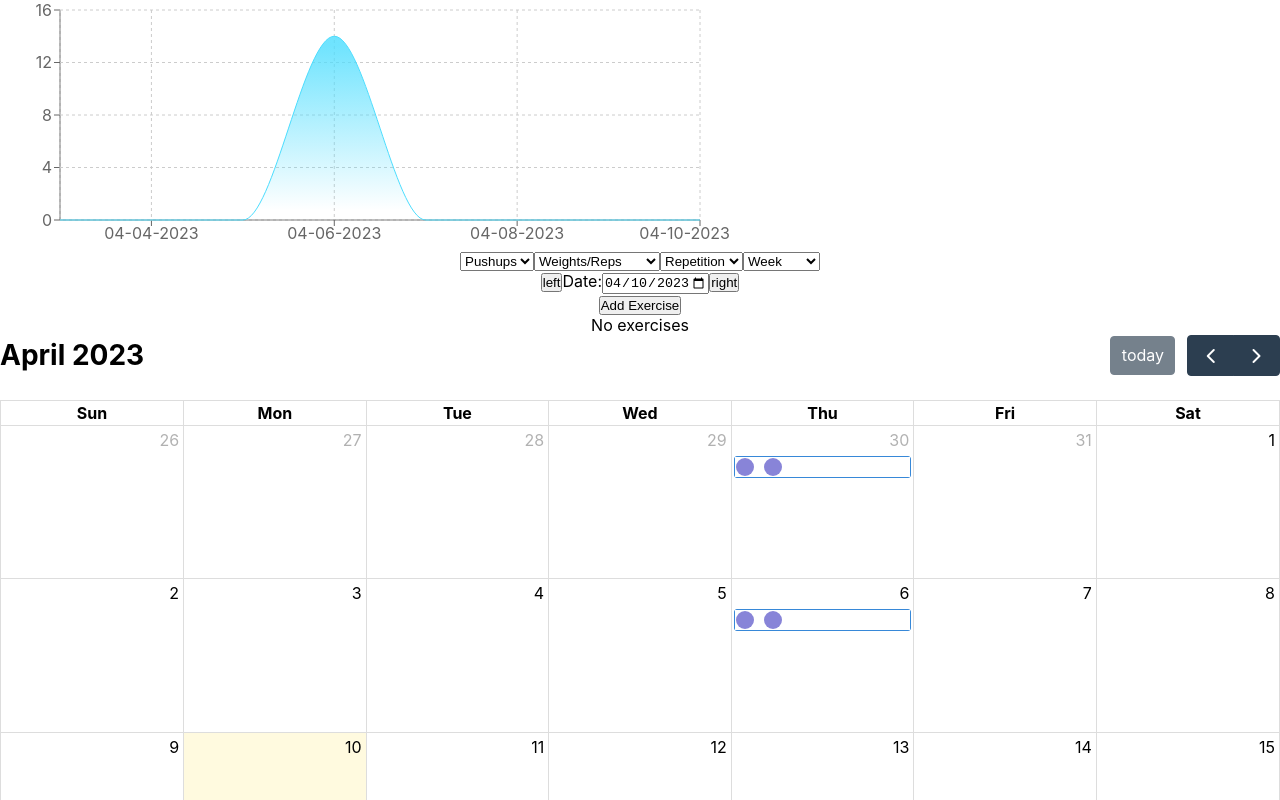
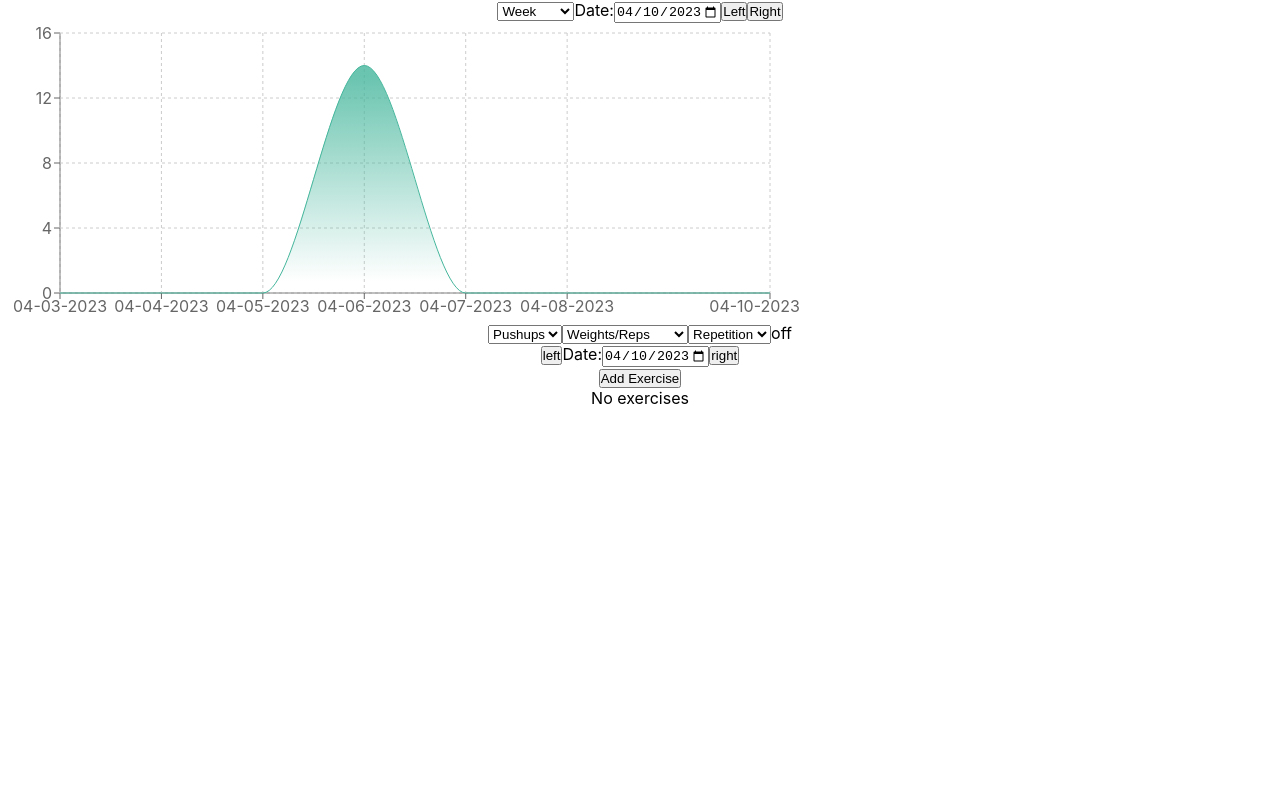
Before and after one commit to jordanowens1125/Evo-Fitness-App, a React (Create React App) app in the folder client/: page / in a window 1280 px wide. Shown: the top 800 px of the page. Built offline with nearby package versions, Linux system fonts and the light colour scheme.

Commit message:
Retracted the calendar section and will think of a different implementation. Also upgraded the byDya.jsx file to be more dynamic in user interaction by allowing date of reference to be changed allowing for date range to be more flexible

```diff
--- a/client/src/App.jsx
+++ b/client/src/App.jsx
@@ -35,7 +35,7 @@ function App() {
       <DataContext.Provider value={{ data, setData }}>
         <ByDay />
         <DailyWorkoutLog />
-        <Calendar />
+        {/* <Calendar /> */}
         {/* <AllWorkouts/> */}
       </DataContext.Provider>
     </div>
--- a/client/src/data/colors.js
+++ b/client/src/data/colors.js
@@ -3,6 +3,9 @@ export const colors = [
   "#fe68ce", //pink
   "#4cddfe", //blue
   "#8266cf", //purple
+  "#45B69C",
+  "#28C2FF",
+  "#3066BE",
   // "red",
   // "green",
   // "blue",
--- a/client/src/data/exerciseCategories.js
+++ b/client/src/data/exerciseCategories.js
@@ -1,6 +1,11 @@
+const Weight = 'Weight'
+const Distance = 'Distance'
+const Time = 'Time'
+const Repetition= 'Repetition'
+
 const kindsOfExercises = {
   "Weights/Reps": {
-    details: ["Repetition", "Weight"],
+    details: [Repetition, Weight],
     exercises: ["Pushups", "Pullups"],
     units: "Pounds",
     defaultSets: {
@@ -9,9 +14,8 @@ const kindsOfExercises = {
     },
   },
   "Distance/Time": {
-    details: ["Distance", "Time", "Average Distance Over Time"],
-    etc:[],
-
+    details: [Distance, Time, ],
+    etc:["Average Distance Over Time"],
     exercises: ["Jog"],
     units: "Miles",
     defaultSets: {
@@ -20,7 +24,7 @@ const kindsOfExercises = {
     },
   },
   Time: {
-    details: ["Time"],
+    details: [Time],
     exercises: [],
     // defaultSets: {
     //   Repetition: [1],
@@ -28,7 +32,7 @@ const kindsOfExercises = {
     // }
   },
   "Weights/Distance": {
-    details: [],
+    details: [Weight, Distance],
     exercises: [],
     // defaultSets: {
     //   Repetition: [1],
@@ -36,7 +40,7 @@ const kindsOfExercises = {
     // }
   },
   "Reps/Distance": {
-    details: [],
+    details: [Repetition, Distance],
     exercises: [],
     // defaultSets: {
     //   Repetition: [1],
@@ -44,19 +48,19 @@ const kindsOfExercises = {
     // }
   },
   "Reps/Time": {
-    details: [],
+    details: [Repetition,Time],
     exercises: [],
   },
   Weight: {
-    details: [],
+    details: [Weight],
     exercises: [],
   },
   Reps: {
-    details: [],
+    details: [Repetition],
     exercises: [],
   },
   Distance: {
-    details: [],
+    details: [Distance],
     exercises: [],
   },
 };
@@ -64,7 +68,8 @@ const kindsOfExercises = {
 let exercises = []
 
 Object.keys(kindsOfExercises).forEach(function (key) {
-  const exerciseObjects = kindsOfExercises[key].exercises.map((exercise) => {
+  if (kindsOfExercises[key].exercises.length > 0) {
+    const exerciseObjects = kindsOfExercises[key].exercises.map((exercise) => {
     return {
       name: exercise,
       kind: key,
@@ -72,6 +77,7 @@ Object.keys(kindsOfExercises).forEach(function (key) {
     };
   });
   exercises = [...exercises, ...exerciseObjects];
+  }
 });
 
 module.exports = {kindsOfExercises, exercises}
--- a/client/src/pages/ByDay.jsx
+++ b/client/src/pages/ByDay.jsx
@@ -10,12 +10,11 @@ import {
 import {kindsOfExercises} from "../data/exerciseCategories";
 import {
   convertMMDDYYYYtoDateFormat,
-  getDateOfOneMonthPrior,
-  getDateOneYearPrior,
-  getDateSixMonthsPrior,
+  convertYYYYMMDDtoDate,
   getDatesForRange,
+  getFutureDate,
+  getPriorDate,
 } from "../utils/dateFunctions";
-import { daysPriorOptions } from "../data/timeData";
 import DateRangeDropDown from "../Components/ByDay/DateRangeDropDown";
 import ExerciseDropDown from "../Components/ByDay/ExerciseDropDown";
 import { DataContext } from "../Context/Context";
@@ -97,10 +96,12 @@ const filterDataByRange = (data, dateRange) => {
 };
 
 const ByDay = () => {
-  const [currentDate, setCurrentDate] = useState(new Date());
+
+  const [date, setDate] = useState(new Date());
+  const [dynamicMode, setDynamicMode] = useState(false)
   const [daysPrior, setDaysPrior] = useState(7);
-  const priorDate = new Date(
-    new Date().setDate(currentDate.getDate() - daysPrior)
+  const [priorDate,setPriorDate] = useState(new Date(
+    new Date().setDate(date.getDate() - daysPrior))
   );
   const [exercise, setExercise] = useState(
     kindsOfExercises["Weights/Reps"]["exercises"][0]
@@ -109,7 +110,7 @@ const ByDay = () => {
   const [kind, setKind] = useState("Weights/Reps");
   const [details, setDetails] = useState(kindsOfExercises[kind]["details"][0]);
   const [dateRange, setDateRange] = useState(
-    getDatesForRange(priorDate, currentDate)
+    getDatesForRange(priorDate, date)
   );
   const context = useContext(DataContext)
   const data = context.data
@@ -121,6 +122,37 @@ const ByDay = () => {
     exercise,
     details
   )
+
+  const setDateToToday = () => {
+    const newDate = new Date()
+    setDate(newDate);
+    const newPriorDate = getPriorDate(newDate, daysPrior);
+    setPriorDate(newPriorDate);
+    setDateRange(getDatesForRange(newPriorDate, newDate));
+  }
+
+  const jumpToDate = (e) => {
+    const newDate = convertYYYYMMDDtoDate(e.currentTarget.value)
+    setDate(newDate)
+    const newPriorDate = getPriorDate(newDate, daysPrior)
+    setPriorDate(newPriorDate)
+    setDateRange(getDatesForRange(newPriorDate, newDate));
+  }
+
+  const testLeft = () => {
+    setDate(priorDate)
+    const newPriorDate = getPriorDate(priorDate, daysPrior)
+    setPriorDate(newPriorDate)
+    setDateRange(getDatesForRange(newPriorDate, priorDate));
+  }
+
+  const testRight = () => {
+    const futureDate = getFutureDate(date, daysPrior)
+    setDate(futureDate);
+    const newPriorDate = getPriorDate(futureDate, daysPrior);
+    setPriorDate(newPriorDate);
+    setDateRange(getDatesForRange(newPriorDate, futureDate));
+  }
 
   const handleKindChange = (e) => {
     setKind(e.currentTarget.value);
@@ -135,27 +167,10 @@ const ByDay = () => {
   }
 
   const handleRangeChange = (e) => {
-    setDaysPrior(e.currentTarget.value);
-    let newPriorDate = new Date();
-
-    switch (e.currentTarget.value) {
-      case daysPriorOptions[0]: //Week
-        newPriorDate.setDate(newPriorDate.getDate() - 7);
-        break;
-      case daysPriorOptions[1]: //Month
-        newPriorDate = getDateOfOneMonthPrior(newPriorDate);
-        break;
-      case daysPriorOptions[2]: //6 Months
-        newPriorDate = getDateSixMonthsPrior(newPriorDate);
-        break;
-      case daysPriorOptions[3]: //Year
-        newPriorDate = getDateOneYearPrior(newPriorDate);
-        break;
-      default:
-        newPriorDate.setDate(newPriorDate.getDate() - 7);
-    }
-
-    setDateRange(getDatesForRange(newPriorDate, new Date()));
+    const newPriorDate = getPriorDate(date, e.currentTarget.value)
+    setDaysPrior(e.currentTarget.value)
+    setPriorDate(newPriorDate);
+    setDateRange(getDatesForRange(newPriorDate, date));
   };
 
   const KindOfExerciseDropDown = ({ kind }) => {
@@ -196,9 +211,33 @@ const ByDay = () => {
   };
   return (
     <>
+      <DateRangeDropDown
+        daysPrior={daysPrior}
+        handleRangeChange={handleRangeChange}
+      />
+      <label htmlFor="Date">Date:</label>
+      <input
+        type="date"
+        id="start"
+        name="Date"
+        value={date.toISOString().slice(0, 10)}
+        min="2022-04-01"
+        max="2040-12-31"
+        onChange={jumpToDate}
+      ></input>
+
+      {date.getDate() === new Date().getDate() ? (
+        <></>
+      ) : (
+        <>
+          <button onClick={setDateToToday}>Set end date as today</button>
+        </>
+      )}
+      <button onClick={testLeft}>Left</button>
+      <button onClick={testRight}>Right</button>
       <AreaChart
-        width={730}
-        height={250}
+        width={800}
+        height={300}
         data={filledData}
         margin={{ top: 10, right: 30, left: 0, bottom: 0 }}
       >
@@ -235,11 +274,8 @@ const ByDay = () => {
       />
       <KindOfExerciseDropDown kind={kind} />
       <DetailsDropDown details={details} setDetails={setDetails} />
-      <DateRangeDropDown
-        daysPrior={daysPrior}
-        handleRangeChange={handleRangeChange}
-      />
-      {/* <button onClick={addExercise}>submit</button> */}
+
+      {dynamicMode ? <>on</> : <>off</>}
     </>
   );
 };
--- a/client/src/pages/Calendar.jsx
+++ b/client/src/pages/Calendar.jsx
@@ -1,31 +1,69 @@
 import React, { useState, useContext, useEffect } from "react";
-import FullCalendar from '@fullcalendar/react' // must go before plugins
-import dayGridPlugin from '@fullcalendar/daygrid' // a plugin!
-import interactionPlugin from "@fullcalendar/interaction" // needed for dayClick
+import FullCalendar from "@fullcalendar/react"; // must go before plugins
+import dayGridPlugin from "@fullcalendar/daygrid"; // a plugin!
+import interactionPlugin from "@fullcalendar/interaction"; // needed for dayClick
+import multiMonthPlugin from "@fullcalendar/multimonth";
 import { DataContext } from "../Context/Context";
-import { convertMMDDYYYYtoYYYYMMDD } from "../utils/dateFunctions";
-// import { generateRandomColor } from "../data/colors";
+import {
+  convertDateToMMDDYYYYFormat,
+  convertMMDDYYYYtoYYYYMMDD,
+  sortObjectsWithDatePropertyInMMDDYYYY,
+} from "../utils/dateFunctions";
 
-const test = (exercise) => {
-  console.log(exercise);
+const CalendarDisplay = () => {
+  const context = useContext(DataContext);
+  const data = context.data;
+  const setData = context.setData;
+  const [copiedExercises, setCopiedExercises] = useState([]);
+  const [currentDay, setCurrentDay] = useState({
+    date: "",
+    exercises: [],
+  });
+  const [showCurrentDay, setShowCurrentDay] = useState(false);
+
+  const handleDateClick = (e) => {
+    const [year, month, day] = e.dateStr.split('-')
+    const date = `${month}-${day}-${year}`
+    pasteExercises(date)
   }
 
+  const handleDateClickForFilledDay = (date) => {
+    const formattedDate = convertDateToMMDDYYYYFormat(date)
+    pasteExercises(formattedDate)
+  }
+
+  useEffect(() => {
+
+  },[data])
   function renderEventContent(eventInfo) {
+    const date = eventInfo.event._instance.range.start;
+    const exercisesForDay = eventInfo.event._def.extendedProps.exercises;
     return (
       <>
-      <div style={{ display: "flex", gap:'10px', backgroundColor:'white', border: 'white 1px solid', height:'20px'}}>
-        {eventInfo.event._def.extendedProps.exercises.map((exercise) => {
+        <div
+          style={{
+            display: "flex",
+            gap: "10px",
+            backgroundColor: "white",
+            border: "white 1px solid",
+            height: "20px",
+            overflow: "hidden",
+            justifyContent: "center",
+          }}
+          onClick={(e) => {
+            test(exercisesForDay, date);
+          }}
+        >
+          {exercisesForDay.map((exercise) => {
             return (
               <div
                 key={exercise.name}
                 style={{
-                backgroundColor: exercise.color || "#8884d8", borderRadius: '50%',
-                aspectRatio: '1',
+                  backgroundColor: exercise.color || "#8884d8",
+                  borderRadius: "50%",
+                  aspectRatio: "1",
                 }}
-              onClick={(e)=> {test(exercise)}}
-            >
-
-            </div>
+              ></div>
             );
           })}
         </div>
@@ -33,30 +71,172 @@ function renderEventContent(eventInfo) {
     );
   }
 
-const CalendarDisplay = () => {
-  const context = useContext(DataContext);
-  const data = context.data;
-  useEffect(() => {
-  }, [data])
+  function renderEventContentForPaste(eventInfo) {
+    const date = eventInfo.event._instance.range.start;
+    const exercisesForDay = eventInfo.event._def.extendedProps.exercises;
+    return (
+      <>
+        <div
+          style={{
+            display: "flex",
+            gap: "10px",
+            backgroundColor: "white",
+            border: "white 1px solid",
+            height: "20px",
+            overflow: "hidden",
+            justifyContent: "center",
+          }}
+          onClick={() => {
+            handleDateClickForFilledDay(date);
+          }}
+        >
+          {exercisesForDay.map((exercise) => {
+            return (
+              <div
+                key={exercise.name}
+                style={{
+                  backgroundColor: exercise.color || "#8884d8",
+                  borderRadius: "50%",
+                  aspectRatio: "1",
+                }}
+              ></div>
+            );
+          })}
+        </div>
+      </>
+    );
+  }
 
-  const calendarData = data.map((item ) => {
-    const newItem = structuredClone(item)
-    newItem.date = convertMMDDYYYYtoYYYYMMDD(newItem.date)
+  const addExerciseForDay = (newExercise, date) => {
+    console.log(newExercise);
+    const inputDate =date;
+    const score = 1;
+    //insert exercise for date
+    let count = 0;
+    let updatedData = [...data];
+    for (let i = 0; i < updatedData.length; i++) {
+      if (updatedData[i].date === inputDate) {
+        for (let j = 0; j < updatedData[i].exercises.length; j++) {
+          if (newExercise.name === updatedData[i].exercises[j].name) {
+            count += 1;
+            switch (newExercise.kind) {
+              case "Weights/Reps":
+                updatedData[i].exercises[j].sets.Repetition.push.apply(
+                  updatedData[i].exercises[j].sets.Repetition,
+                  newExercise.sets.Repetition
+                );
+                updatedData[i].exercises[j].sets.Weight.push.apply(
+                  updatedData[i].exercises[j].sets.Weight,
+                  newExercise.sets.Weight
+                );
+                break;
+              case "Distance/Time":
+                updatedData[i].exercises[j].sets.Time.push.apply(
+                  updatedData[i].exercises[j].sets.Time,
+                  newExercise.sets.Time
+                );
+                updatedData[i].exercises[j].sets.Distance.push.apply(
+                  updatedData[i].exercises[j].sets.Distance,
+                  newExercise.sets.Distance
+                );
+                break;
+              default:
+                break;
+            }
+            setCurrentDay(updatedData[i])
+          }
+
+          if (count === 0 && j === updatedData[i].exercises.length - 1) {
+            updatedData[i].exercises.push(newExercise);
+            setCurrentDay(updatedData[i]);
+            count++;
+          }
+        }
+      }
+    }
+
+    if (count === 0) {
+      const newDay = {
+        date: inputDate,
+        score,
+        exercises: [newExercise],
+      }
+      updatedData.push({
+        date: inputDate,
+        score,
+        exercises: [newExercise],
+      });
+      setCurrentDay(newDay);
+      //sort newly added day
+      updatedData = sortObjectsWithDatePropertyInMMDDYYYY(updatedData);
+    }
+    console.log(updatedData);
+    setData(updatedData);
+  };
+
+  const test = (exercises, date) => {
+    const updatedCurrentDay = { ...currentDay };
+    updatedCurrentDay.date = convertDateToMMDDYYYYFormat(date);
+    updatedCurrentDay.exercises = exercises;
+    setCurrentDay(updatedCurrentDay);
+    setShowCurrentDay(true);
+  };
+
+  useEffect(() => {}, [data]);
+
+  const copyExercises = (e) => {
+    setCopiedExercises(currentDay.exercises);
+  }
+
+  const pasteExercises = (date) => {
+    for (let i = 0; i < copiedExercises.length; i++){
+      const copy = structuredClone(copiedExercises[i])
+      addExerciseForDay(copy,date)
+    }
+  }
+
+  const calendarData = data.map((item) => {
+    const newItem = structuredClone(item);
+    newItem.date = convertMMDDYYYYtoYYYYMMDD(newItem.date);
     return newItem;
-  })
+  });
 
-  const handleDateClick = (e) => {
-    console.log(e);
-  }
   return (
+    <>
       <FullCalendar
-      plugins={[dayGridPlugin, interactionPlugin]}
+        plugins={[dayGridPlugin, interactionPlugin, multiMonthPlugin]}
         initialView="dayGridMonth"
         events={calendarData}
         eventContent={renderEventContent}
+      />
+      <div>
+        {/* style={{ position: 'absolute', zIndex: '10', top: '0' }} */}
+        {currentDay.date}
+        {
+          <button onClick={copyExercises}>
+            Copy exercises
+          </button>
+        }
+        {copiedExercises.length > 0 ? (
+          <>
+            <button onClick={pasteExercises}>Paste</button>
+          </>
+        ) : (
+          <></>
+        )}
+        {currentDay.exercises.map((exercise) => {
+          return <div key={exercise.name}>{exercise.name}</div>;
+        })}
+      </div>
+      <FullCalendar
+        plugins={[dayGridPlugin, interactionPlugin, multiMonthPlugin]}
+        initialView="dayGridMonth"
+        events={calendarData}
+        eventContent={renderEventContentForPaste}
         dateClick={handleDateClick}
       />
+    </>
   );
-}
+};
 
-export default CalendarDisplay
+export default CalendarDisplay;
--- a/client/src/pages/DailyWorkoutLog.jsx
+++ b/client/src/pages/DailyWorkoutLog.jsx
@@ -107,6 +107,7 @@ const DailyWorkoutLog = () => {
     }
     setData(updatedData);
   };
+
   const addExerciseForDay = (newExercise) => {
     const inputDate = convertDateToMMDDYYYYFormat(date);
     const score = 1;
@@ -179,8 +180,6 @@ const DailyWorkoutLog = () => {
           onChange={jumpToDate}
         ></input>
         <button onClick={(e) => handleDateChange(1)}>right</button>
-
-
       </div>
 
       {/* Form to add exercises */}
--- a/client/src/utils/dateFunctions.js
+++ b/client/src/utils/dateFunctions.js
@@ -1,3 +1,4 @@
+import { daysPriorOptions } from "../data/timeData";
 
 //format returned is 'MM-DD-YYYY'
 export const getDatesForRange = (start, end) => {
@@ -11,6 +12,48 @@ export const getDatesForRange = (start, end) => {
   }
     return arr;
 }
+
+export const getFutureDate = (date, rangeValue) => {
+  let futureDate = structuredClone(date);
+  switch (rangeValue) {
+    case daysPriorOptions[0]: //Week
+      futureDate.setDate(futureDate.getDate() + 7);
+      break;
+    case daysPriorOptions[1]: //Month
+      futureDate = getDateOfOneMonthLater(futureDate);
+      break;
+    case daysPriorOptions[2]: //6 Months
+      futureDate = getDateSixMonthsLater(futureDate);
+      break;
+    case daysPriorOptions[3]: //Year
+      futureDate = getDateOneYearLater(futureDate);
+      break;
+    default:
+      futureDate.setDate(futureDate.getDate() + 7);
+  }
+  return futureDate;
+};
+
+export const getPriorDate = (date, rangeValue) => {
+  let newPriorDate = structuredClone(date);
+  switch (rangeValue) {
+    case daysPriorOptions[0]: //Week
+      newPriorDate.setDate(newPriorDate.getDate() - 7);
+      break;
+    case daysPriorOptions[1]: //Month
+      newPriorDate = getDateOfOneMonthPrior(newPriorDate);
+      break;
+    case daysPriorOptions[2]: //6 Months
+      newPriorDate = getDateSixMonthsPrior(newPriorDate);
+      break;
+    case daysPriorOptions[3]: //Year
+      newPriorDate = getDateOneYearPrior(newPriorDate);
+      break;
+    default:
+      newPriorDate.setDate(newPriorDate.getDate() - 7);
+  }
+  return newPriorDate;
+};
 
 export const getDateOfOneMonthPrior = (date) => {
   const newDate = new Date(date.getFullYear(), date.getMonth() - 1, date.getDate())
@@ -38,6 +81,36 @@ export const getDateOneYearPrior = (date) => {
   return newDate;
 };
 
+export const getDateOfOneMonthLater = (date) => {
+  const newDate = new Date(
+    date.getFullYear(),
+    date.getMonth() + 1,
+    date.getDate()
+  );
+  if (newDate.getMonth() === date.getMonth()) {
+    return new Date(date.getFullYear(), date.getMonth(), 0);
+  }
+  return newDate;
+};
+
+export const getDateSixMonthsLater = (date) => {
+  const newDate = new Date(
+    date.getFullYear(),
+    date.getMonth() + 6,
+    date.getDate()
+  );
+  return newDate;
+};
+
+export const getDateOneYearLater = (date) => {
+  const newDate = new Date(
+    date.getFullYear() + 1,
+    date.getMonth(),
+    date.getDate()
+  );
+  return newDate;
+};
+
 export const convertMMDDYYYYtoDateFormat = (dateInMMDDYYFormat) => {
   const [month, day, year] = dateInMMDDYYFormat.split("-");
   const dateFormatted = new Date(year, month - 1, day); //minus 1 because months are 0 indexed
@@ -56,6 +129,11 @@ export const convertMMDDYYYYtoYYYYMMDD = (date) => {
   return `${year}-${month}-${day}`
 }
 
+export const convertYYYYMMDDtoDate = (date) => {
+  const [year, month, day] = date.split('-')
+  return new Date(year, month-1,day)
+}
+
 export const sortObjectsWithDatePropertyInMMDDYYYY = (items) => {
   const newItems = items.sort(function (a, b) {
     return (convertMMDDYYYYtoDateFormat(a.date) - convertMMDDYYYYtoDateFormat(b.date))
```
Lines whose indentation alone changed are shown as unchanged.
